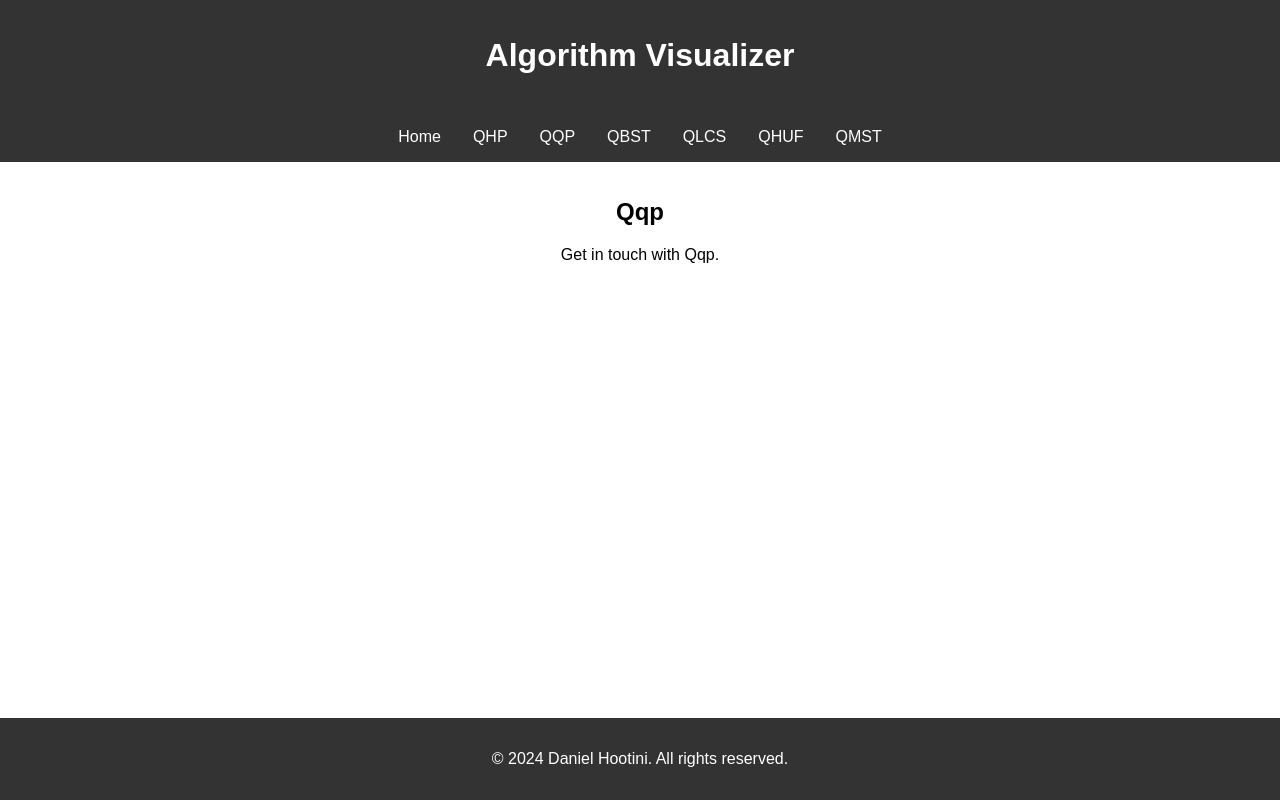
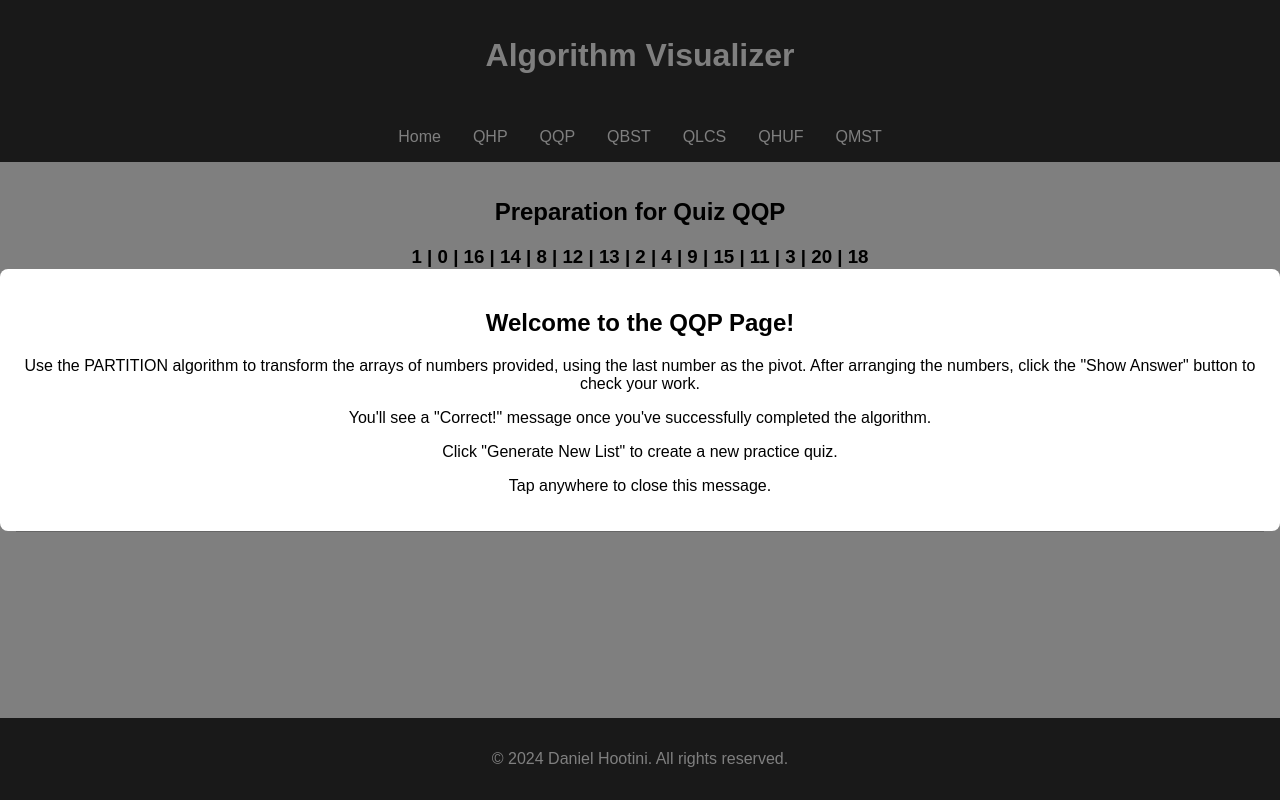
Before and after one commit to DanielH987/algorithm-visualizer, a React (Create React App) app: page /qqp in a window 1280 px wide. Built offline with nearby package versions, Linux system fonts and the light colour scheme.

Commit message:
feat: Add lazy loading for images in Qqp page

```diff
--- a/src/pages/Qqp.js
+++ b/src/pages/Qqp.js
@@ -1,10 +1,28 @@
-import React from 'react';
+import React, { useState, useEffect } from 'react';
+import QuicksortPartition from '../components/QuicksortPartition';
+import Modal from '../components/Modal';
 
 const Qqp = () => {
+  const [isModalOpen, setIsModalOpen] = useState(false);
+
+  useEffect(() => {
+    setIsModalOpen(true);
+  }, []);
+
+  const handleCloseModal = () => {
+    setIsModalOpen(false);
+  };
+
   return (
     <div>
-      <h2>Qqp</h2>
-      <p>Get in touch with Qqp.</p>
+      <QuicksortPartition />
+      <Modal isOpen={isModalOpen} onClose={handleCloseModal}>
+        <h2>Welcome to the QQP Page!</h2>
+        <p>Use the PARTITION algorithm to transform the arrays of numbers provided, using the last number as the pivot. After arranging the numbers, click the "Show Answer" button to check your work.</p>
+        <p>You'll see a "Correct!" message once you've successfully completed the algorithm.</p>
+        <p>Click "Generate New List" to create a new practice quiz.</p>
+        <p>Tap anywhere to close this message.</p>
+      </Modal>
     </div>
   );
 };
```
